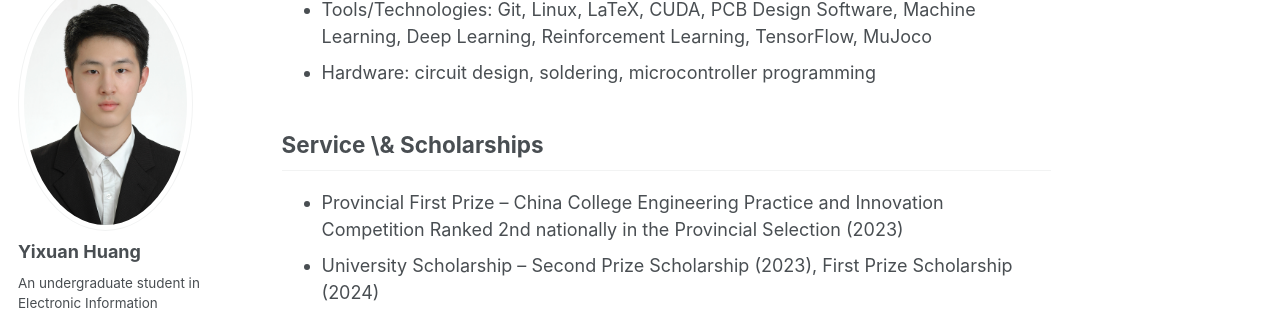
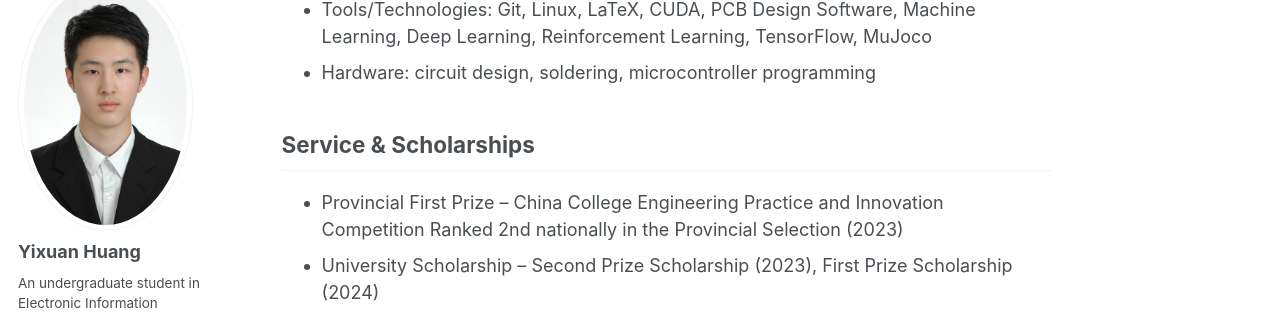
Before and after one commit to yixuanhuang04/yixuanhuang04.github.io, a Jekyll site: the page built from _pages/about.md, in a window 1280 px wide and 900 px high, scrolled down 1891 px. Shown: the part 129-444 px from the top of the window. Built offline with Jekyll 4.4.1, drawn with Linux system fonts in a browser that asks for light colours; some web fonts are replaced.

```diff
--- a/_pages/about.md
+++ b/_pages/about.md
@@ -53,7 +53,7 @@ Hello! My name is Yixuan Huang, and I am a third-year undergraduate student at W
 - Tools/Technologies: Git, Linux, LaTeX, CUDA, PCB Design Software, Machine Learning, Deep Learning, Reinforcement Learning, TensorFlow, MuJoco
 - Hardware: circuit design, soldering, microcontroller programming
 
-## Service \& Scholarships
+## Service & Scholarships
 
 - Provincial First Prize – China College Engineering Practice and Innovation Competition Ranked 2nd nationally in the Provincial Selection (2023)
 - University Scholarship – Second Prize Scholarship (2023), First Prize Scholarship (2024)
```
